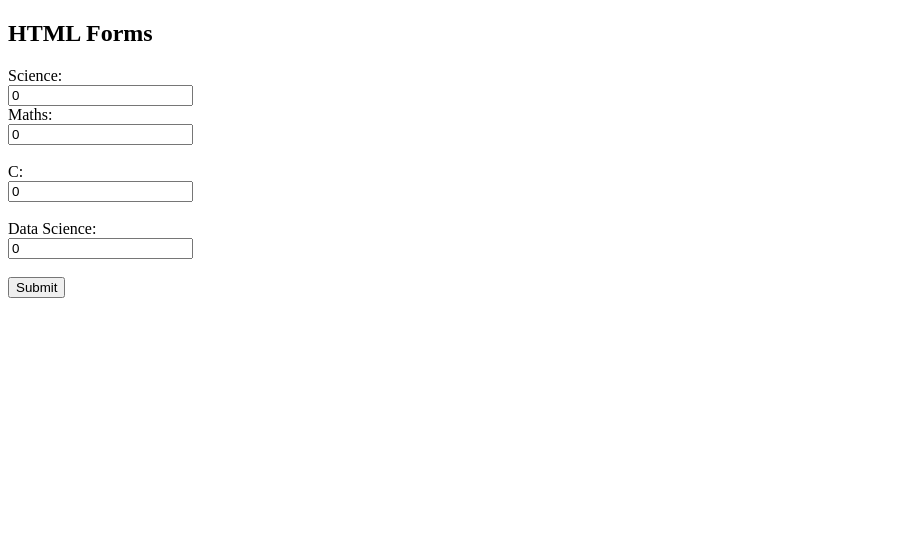
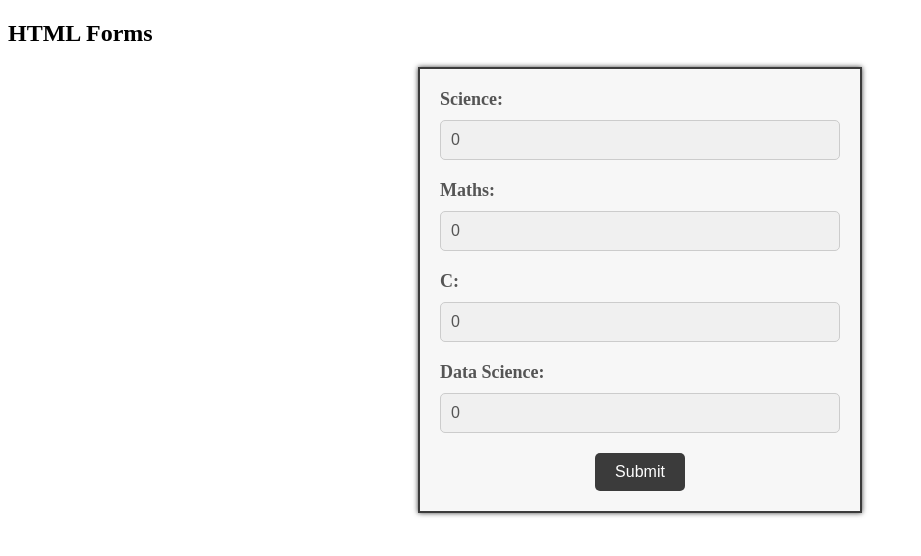
Before and after one commit to Harishbtc07/Python_Flask, a Flask app: page / in a window 1280 px wide. Shown: the top 556 px of the page, without its empty margins (0-921 px from the left). Run offline with Flask 3, Linux system fonts and the light colour scheme.

Commit message:
integrating html and css

```diff
--- a/files/app.py
+++ b/files/app.py
@@ -12,7 +12,7 @@ def success(score):
     if score>=50:
         res="PASS"
     else:
-        res='FAIL'
+        res="FAIL"
     exp={'score':score,'res':res}
     return render_template('result.html',result=exp)
 
--- a/files/templates/index.html
+++ b/files/templates/index.html
@@ -1,22 +1,74 @@
 <!DOCTYPE html>
 <html>
+<head>
+	<style>
+		form {
+			margin: 20px auto;
+			padding: 20px;
+			border: 2px solid #3b3b3b;
+			max-width: 400px;
+			text-align: center;
+			background-color: #f7f7f7;
+			box-shadow: 0px 0px 5px 0px rgba(0,0,0,0.75);
+		}
+		label {
+			display: block;
+			margin-bottom: 10px;
+			font-size: 18px;
+			font-weight: bold;
+			color: #555;
+			text-align: left;
+		}
+		input[type="text"] {
+			padding: 10px;
+			border-radius: 5px;
+			border: 1px solid #ccc;
+			font-size: 16px;
+			margin-bottom: 20px;
+			width: 100%;
+			box-sizing: border-box;
+			background-color: #f0f0f0;
+			color: #555;
+		}
+		input[type="text"]:focus {
+			border-color: #3b3b3b;
+			background-color: #fff;
+			color: #3b3b3b;
+		}
+		input[type="submit"] {
+			background-color: #3b3b3b;
+			color: #fff;
+			padding: 10px 20px;
+			border-radius: 5px;
+			border: none;
+			font-size: 16px;
+			cursor: pointer;
+			transition: background-color 0.3s ease;
+		}
+		input[type="submit"]:hover {
+			background-color: #555;
+		}
+	</style>
+</head>
 <body>
 
-<h2>HTML Forms</h2>
+	<h2>HTML Forms</h2>
 
-<form action="/submit" method='post'>
-  <label for="Science">Science:</label><br>
-  <input type="text" id="science" name="science" value="0"><br>
-  <label for="Maths">Maths:</label><br>
-  <input type="text" id="maths" name="maths" value="0"><br><br>
-  <label for="C ">C:</label><br>
-  <input type="text" id="c" name="c" value="0"><br><br>
-  <label for="datascience">Data Science:</label><br>
-  <input type="text" id="datascience" name="datascience" value="0"><br><br>
-  <input type="submit" value="Submit">
-</form>
+	<form action="/submit" method='post'>
+		<label for="Science">Science:</label>
+		<input type="text" id="science" name="science" value="0">
 
+		<label for="Maths">Maths:</label>
+		<input type="text" id="maths" name="maths" value="0">
 
+		<label for="C ">C:</label>
+		<input type="text" id="c" name="c" value="0">
+
+		<label for="datascience">Data Science:</label>
+		<input type="text" id="datascience" name="datascience" value="0">
+
+		<input type="submit" value="Submit">
+	</form>
 
 </body>
 </html>
```
Also changed, not shown: files/templates/result.html (+37 -5 lines).
